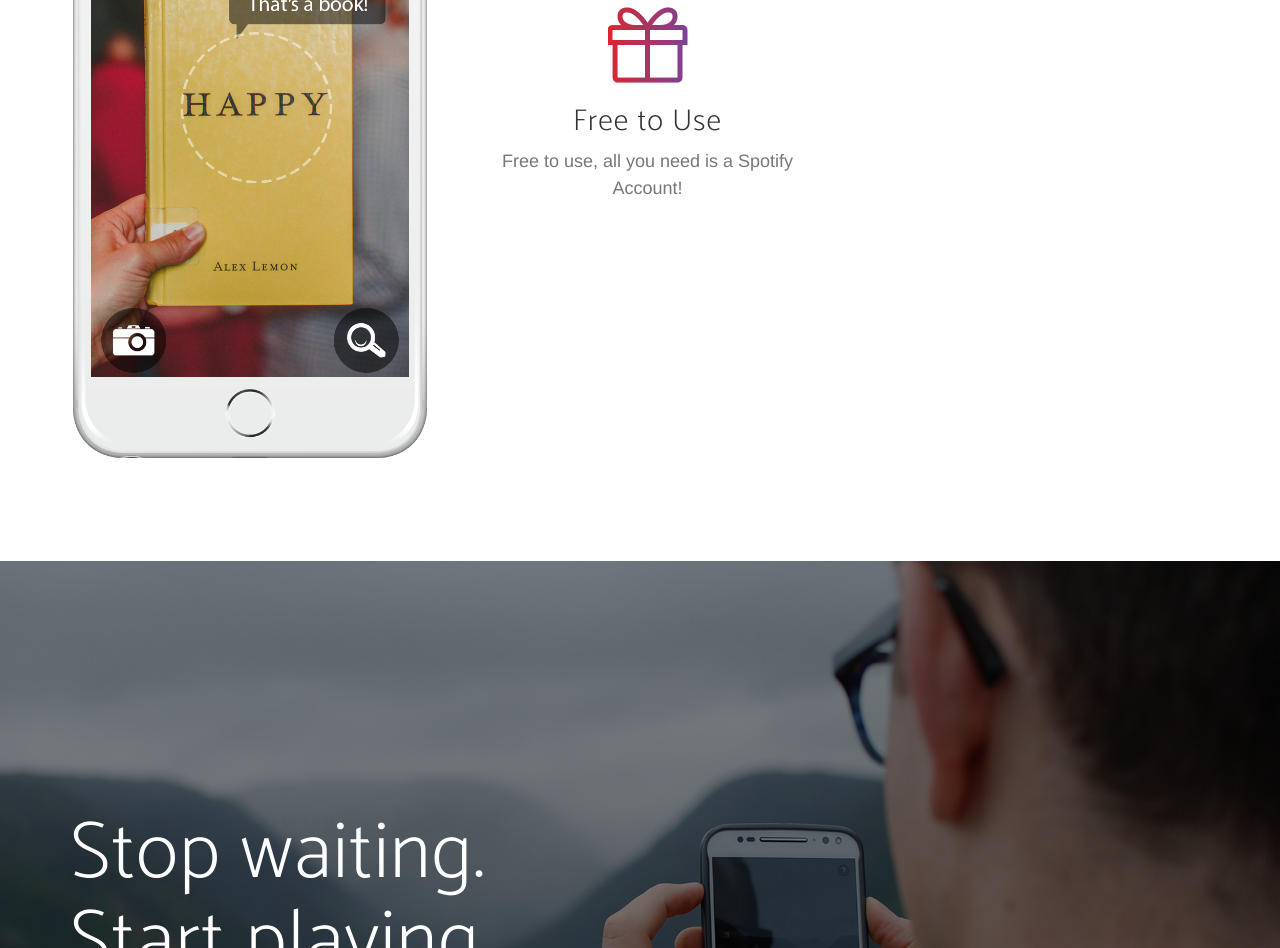
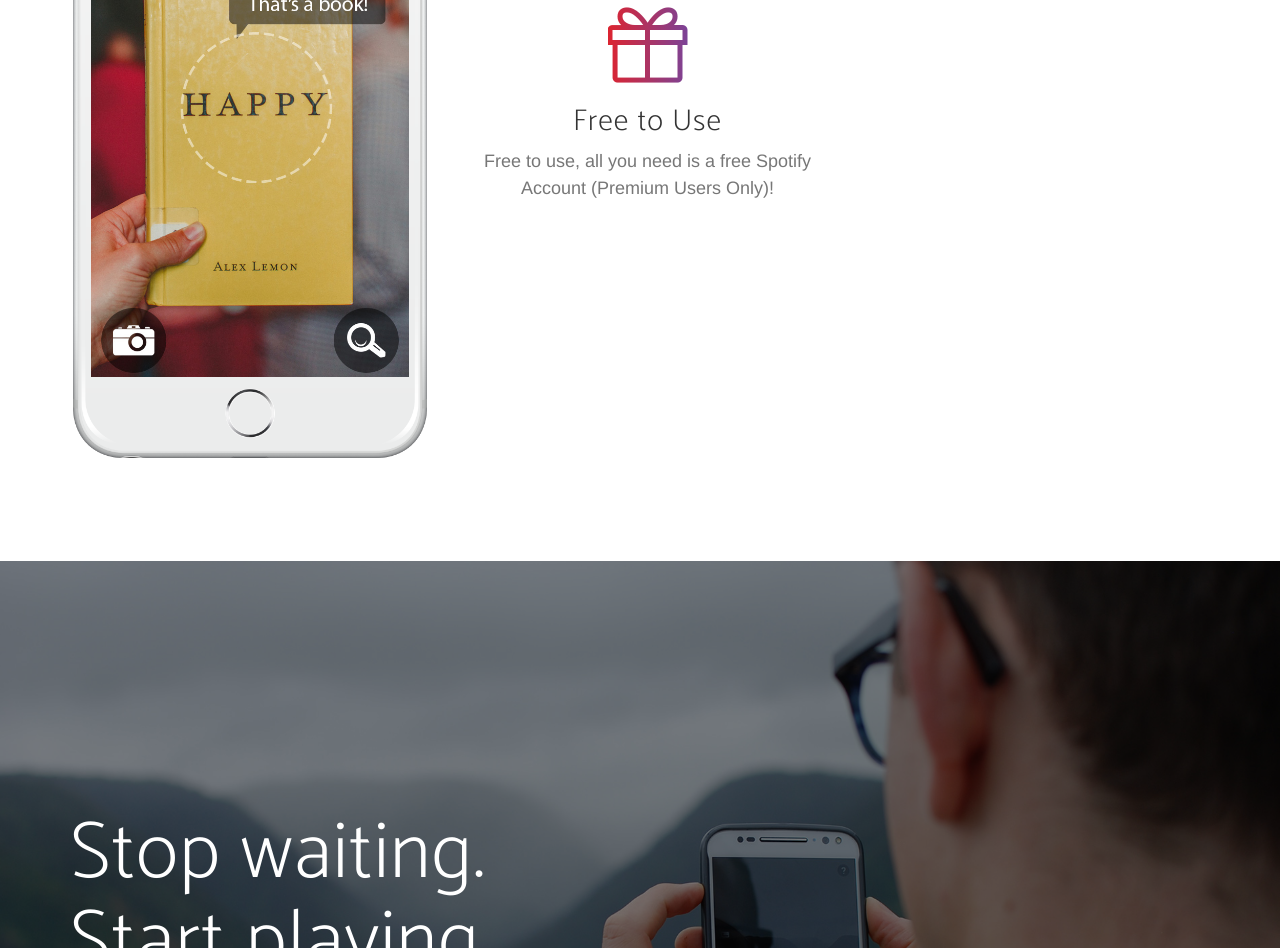
Before and after one commit to MrLittleKitty/arcation.github.io, a plain HTML site: page index.html in a window 1280 px wide. Shown: the part 1981-2929 px from the top of the page. Drawn offline with nearby package versions, Linux system fonts and the light colour scheme; a web font is replaced by a local one.

Commit message:
updated text

```diff
--- a/index.html
+++ b/index.html
@@ -161,7 +161,7 @@
                                 <div class="feature-item">
                                     <i class="icon-present text-primary"></i>
                                     <h3>Free to Use</h3>
-                                    <p class="text-muted">Free to use, all you need is a Spotify Account!</p>
+                                    <p class="text-muted">Free to use, all you need is a free Spotify Account (Premium Users Only)!</p>
                                 </div>
                             </div>
 <!--                             <div class="col-md-6">
```
